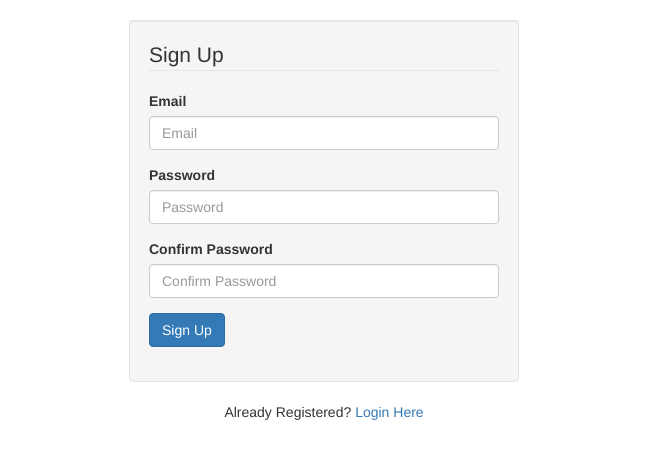
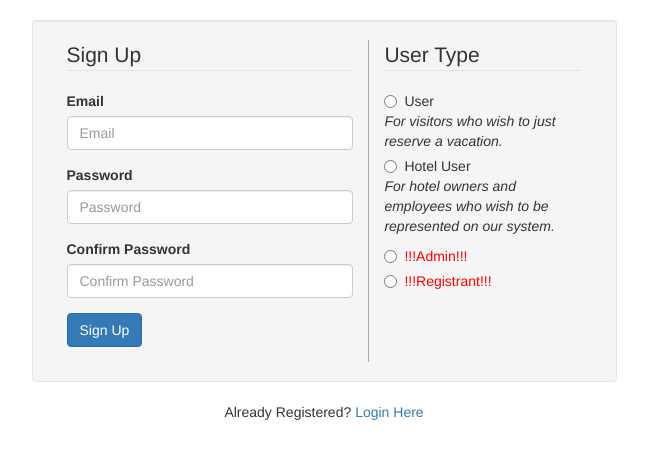
Before and after one commit to serdarunlusoy/hotelReservation, a PHP site: page /register.php in a window 1280 px wide. Shown: the part 52-511 px from the top of the page, without its empty margins (316-964 px from the left). Run offline with PHP 8.4, Linux system fonts and the light colour scheme; some libraries are stand-ins or nearby versions.

Commit message:
register updated
gotta seperate admin and registrant registery later

```diff
--- a/BETA/register.php
+++ b/BETA/register.php
@@ -8,11 +8,16 @@ if (isset($_SESSION['usr_id'])) {
 include_once 'mysqli_connect.php';
 
 $error = false;
-
+$usertype = "0";
 if (isset($_POST['signup'])) {
     $email = mysqli_real_escape_string($connection, $_POST['email']);
     $password = mysqli_real_escape_string($connection, $_POST['password']);
     $cpassword = mysqli_real_escape_string($connection, $_POST['cpassword']);
+    if (isset($_POST['usertype'])) {
+      $usertype = mysqli_real_escape_string($connection, $_POST['usertype']);
+    } else {$error = true;
+    $usertype_error = "Please pick a User Type";}
+
 
     if (!filter_var($email, FILTER_VALIDATE_EMAIL)) {
         $error = true;
@@ -26,8 +31,10 @@ if (isset($_POST['signup'])) {
         $error = true;
         $cpassword_error = "Password and Confirm Password doesn't match";
     }
+
     if (!$error) {
-        if (mysqli_query($connection, "INSERT INTO users(email,password) VALUES('" . $email . "', '" . md5($password) . "')")) {
+        if (mysqli_query($connection, "INSERT INTO users(email,password,usertype)
+            VALUES('" . $email . "', '" . md5($password) . "', '".$usertype."')")) {
             $successmsg = "Successfully Registered! <a href='login.php'>Click here to Login</a>";
         } else {
             $errormsg = "Error in registering...Please try again later!";
@@ -66,7 +73,8 @@ if (isset($_POST['signup'])) {
 
     <div class="container">
         <div class="row">
-            <div class="col-md-4 col-md-offset-4 well">
+            <div class="col-md-6 col-md-offset-3 well">
+              <div class="col-md-7" style="border-right: 1px solid #AAA;">
                   <form role="form" action="<?php echo $_SERVER['PHP_SELF']; ?>" method="post" name="signupform">
                       <fieldset>
                           <legend>Sign Up</legend>
@@ -93,7 +101,7 @@ if (isset($_POST['signup'])) {
                               <input type="submit" name="signup" value="Sign Up" class="btn btn-primary" />
                           </div>
                       </fieldset>
-                </form>
+
                   <span class="text-success"><?php
                       if (isset($successmsg)) {
                           echo $successmsg;
@@ -105,6 +113,33 @@ if (isset($_POST['signup'])) {
                       }
                       ?></span>
               </div>
+              <div class="col-md-5">
+                <legend>User Type</legend>
+
+                <div class="radio">
+                    <label><input name="usertype" type="radio" value="1">User</label>
+                    <p><em>For visitors who wish to just reserve a vacation.</em></p><p></p>
+                </div>
+                <div class="radio">
+                    <label><input name="usertype" type="radio" value="3">Hotel User</label>
+                    <p><em>For hotel owners and employees who wish to be represented on our system.</em></p><p></p>
+                </div>
+
+                <div style="color:red;">
+                <div class="radio">
+                    <label><input name="usertype" type="radio" value="2">!!!Admin!!!</label>
+                </div>
+                <div class="radio">
+                    <label><input name="usertype" type="radio" value="4">!!!Registrant!!!</label>
+                </div>
+                <span class="text-danger"><?php if (isset($usertype_error)) echo $usertype_error; ?></span>
+                </div>
+
+
+
+              </div>
+            </div>
+          </form>
         </div>
         <div class="row">
             <div class="col-md-4 col-md-offset-4 text-center">
```
Lines whose indentation alone changed are shown as unchanged.
